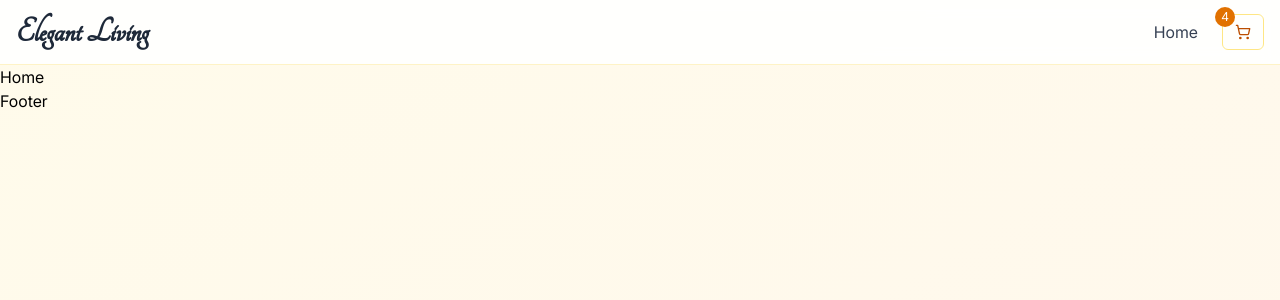
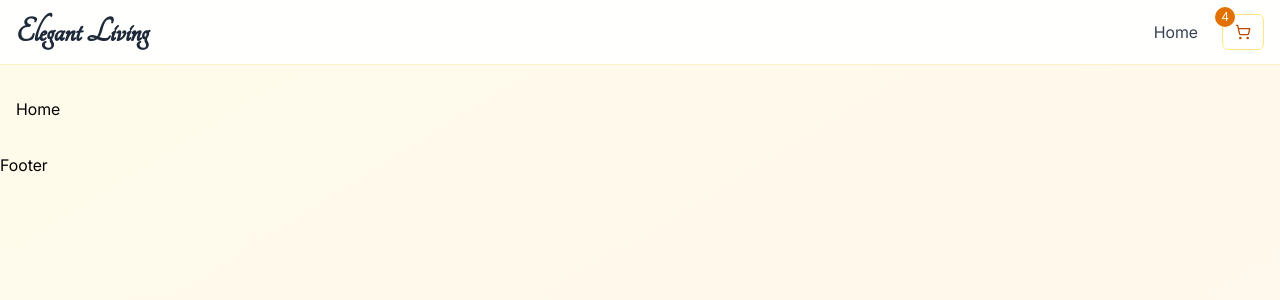
Before and after one commit to SMFaysalHaque/elegant-living, a React (Vite) app: page / in a window 1280 px wide. Shown: the top 300 px of the page. Built offline with nearby package versions, Linux system fonts and the light colour scheme.

Commit message:
style: add home and product page global layout.

```diff
--- a/src/App.jsx
+++ b/src/App.jsx
@@ -11,7 +11,7 @@ export default function App() {
         <nav className="bg-white/90 backdrop-blur-sm border-b border-amber-100 sticky top-0 z-40">
           <Navbar />
         </nav>
-        <main className="">
+        <main className="container mx-auto px-4 py-8">
           <Routes>
             <Route path="/" element={<Home />} />
             <Route path="/product/:slug" element={<Product />} />
```
